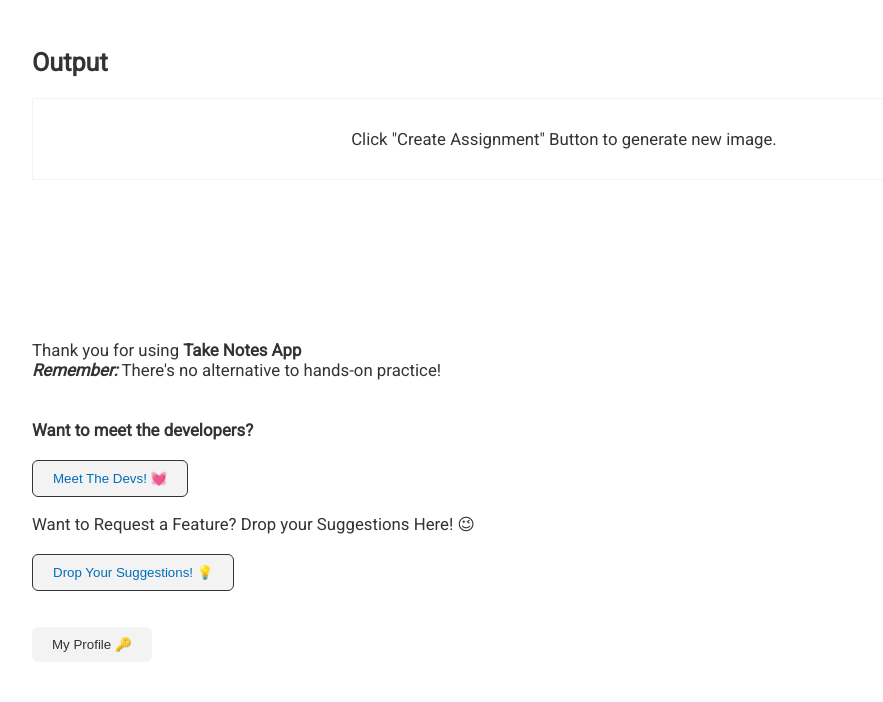
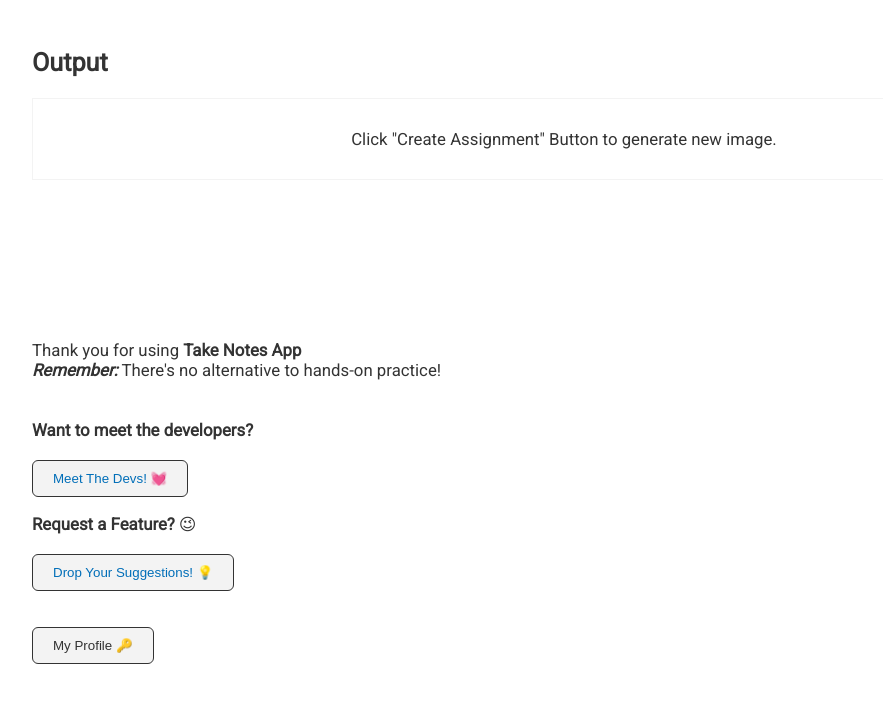
Before and after one commit to the-rebooted-coder/Take-Notes, a website with bundled scripts: page docs/index.html in a window 1280 px wide. Shown: the part 1076-1778 px from the top of the page, without its empty margins (76-959 px from the left). Built offline with nearby package versions, Linux system fonts and the light colour scheme; no server answers; a web font is replaced by a local one.

Commit message:
Simplified UI Texts

```diff
--- a/docs/index.html
+++ b/docs/index.html
@@ -414,13 +414,13 @@
         <a href="devs.html">Meet The Devs! &#x1F493;</a>
       </button> <br>
       <p>
-        Want to Request a Feature? Drop your Suggestions Here! &#x1F609; <br><br>
+        <strong>Request a Feature?</strong> &#x1F609; <br><br>
         <button class="imp-button">
           <a href="https://key-a-byte.typeform.com/to/gvGml3FW">Drop Your Suggestions! &#x1F4A1;</a>
         </button>
       </p>
       <br>
-      <button type="Button" value="Test" onclick="window.location = 'Navigation://OpenNativeScreen'">
+      <button class="imp-button" type="Button" value="Test" onclick="window.location = 'Navigation://OpenNativeScreen'">
         My Profile &#x1F511;
       </button>
     </footer>
```
